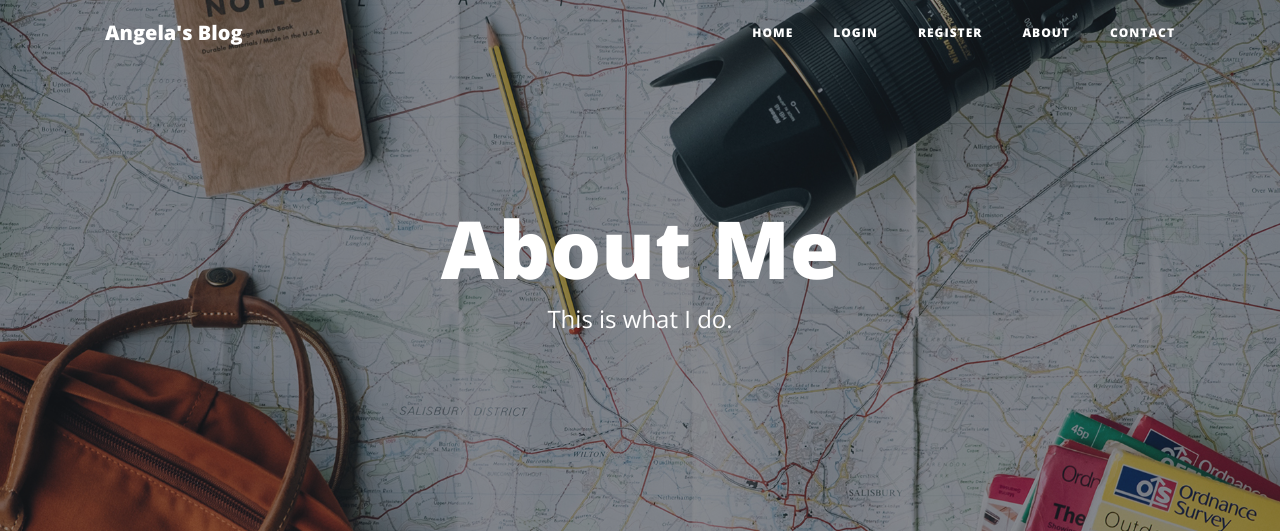
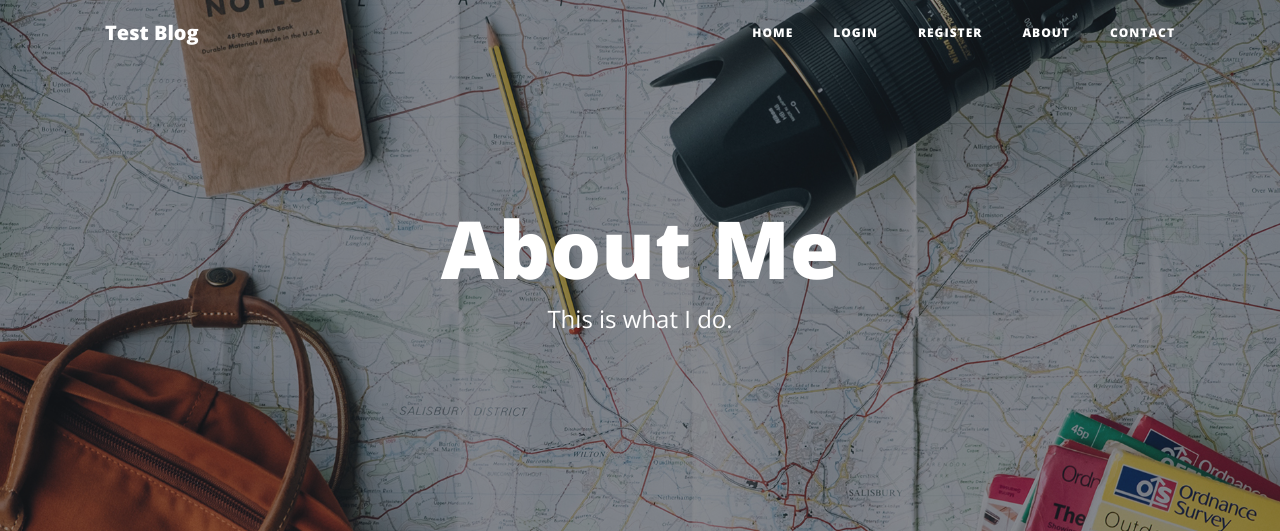
Before and after one commit to Lucifer-7003/test-blog-site, a Flask app: page /about in a window 1280 px wide. Shown: the top 531 px of the page. Run offline with Flask 2, Linux system fonts and the light colour scheme; some libraries are stand-ins or nearby versions.

Commit message:
changes made on header.html

```diff
--- a/templates/header.html
+++ b/templates/header.html
@@ -29,7 +29,7 @@
   <!-- Navigation -->
   <nav class="navbar navbar-expand-lg navbar-light fixed-top" id="mainNav">
     <div class="container">
-      <a class="navbar-brand" href="{{url_for('get_all_posts')}}">Angela's Blog</a>
+      <a class="navbar-brand" href="{{url_for('get_all_posts')}}">Test Blog</a>
       <button class="navbar-toggler navbar-toggler-right" type="button" data-toggle="collapse" data-target="#navbarResponsive" aria-controls="navbarResponsive"
         aria-expanded="false" aria-label="Toggle navigation">
         Menu
```
